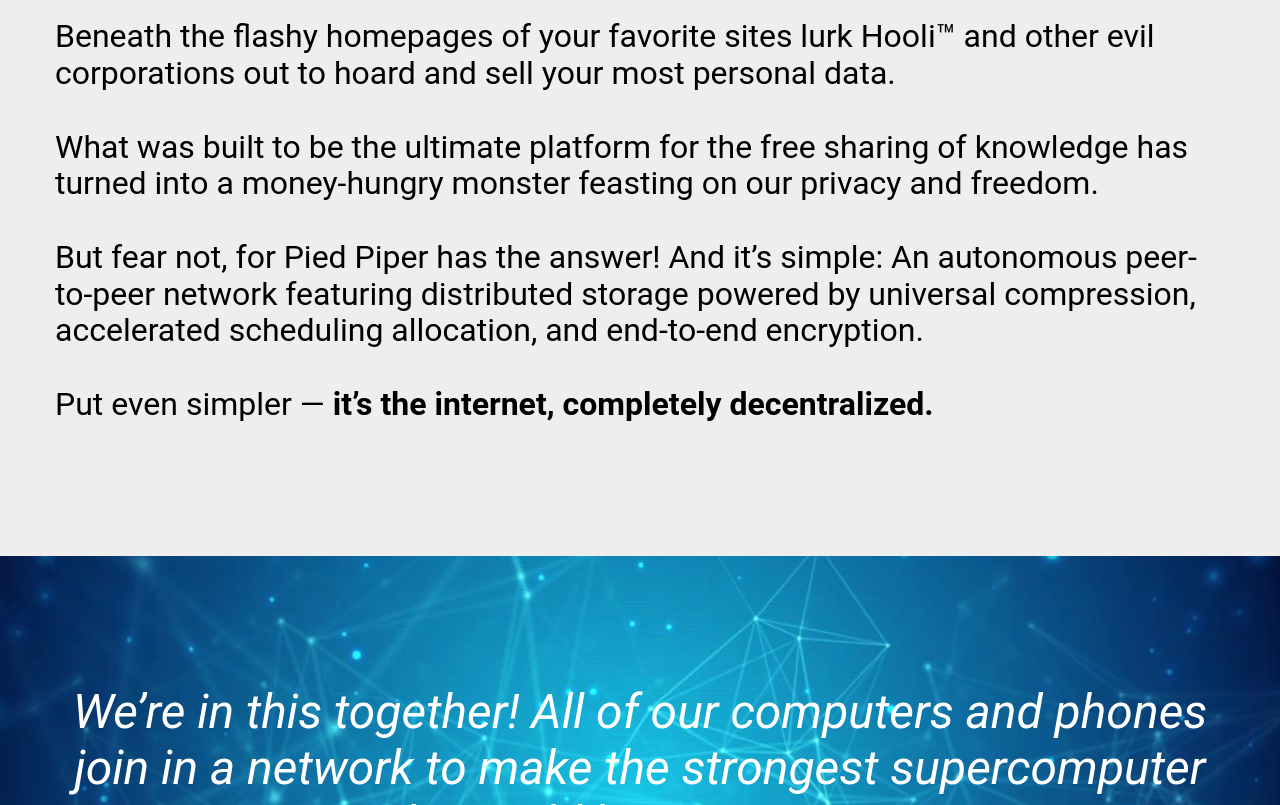
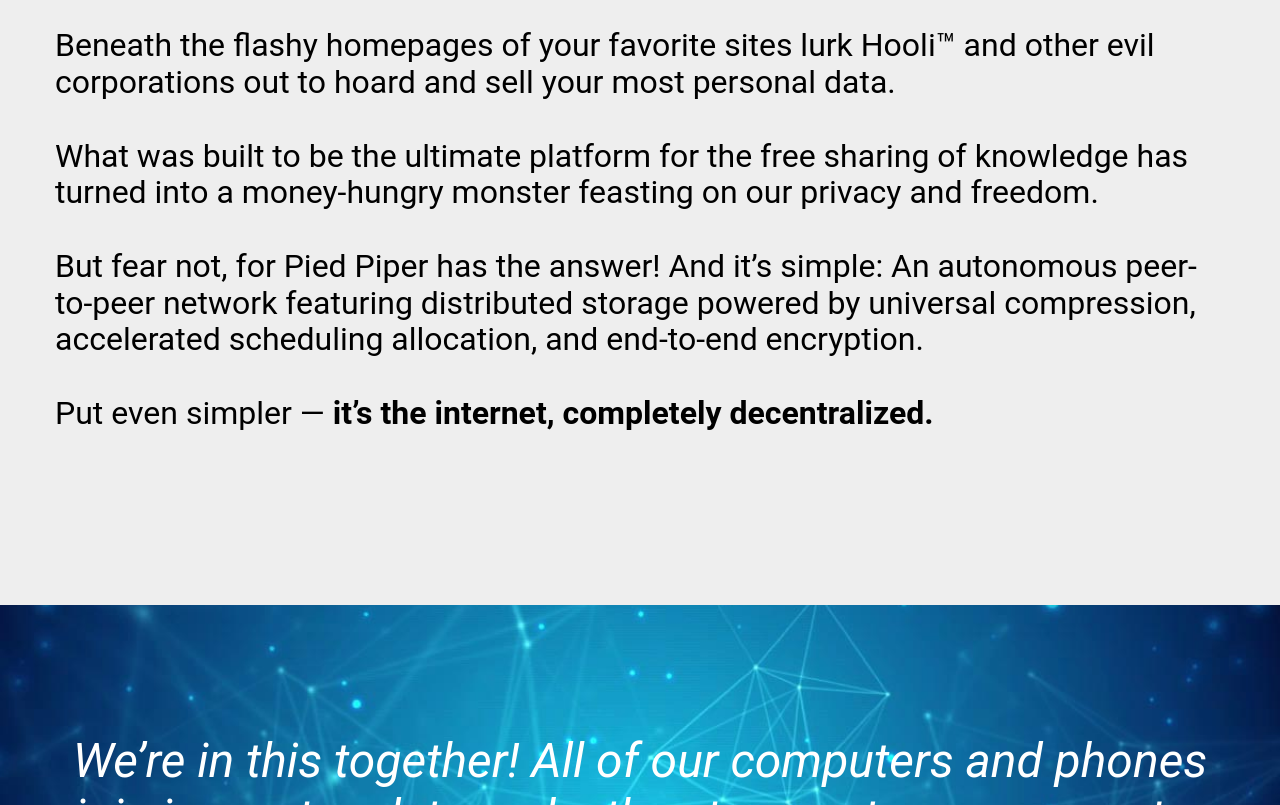
Before and after one commit to nsokolova0399/Piedpiper_1, a plain HTML site: page index.html in a window 1280 px wide. Shown: the part 615-1420 px from the top of the page. Drawn offline with Linux system fonts and the light colour scheme.

Commit message:
Update index.css

```diff
--- a/index.css
+++ b/index.css
@@ -1,6 +1,6 @@
   @import url("normalize.css");
   @media screen and (min-width: 992px) {
-    body {width: 50%;}
+    body {width: 50%; height: 100vh;}
    }
    @media screen and (min-width: 1200px) {
     body {width: 100%;}}
@@ -109,7 +109,8 @@
     width:100%;
     top: 0;
     background-size: cover;
-    padding-top: 1px;
+    padding-top: 10px;
+    padding-bottom: 40px;
     min-height: 719px;
   }
   .Piper_2_title {
```
